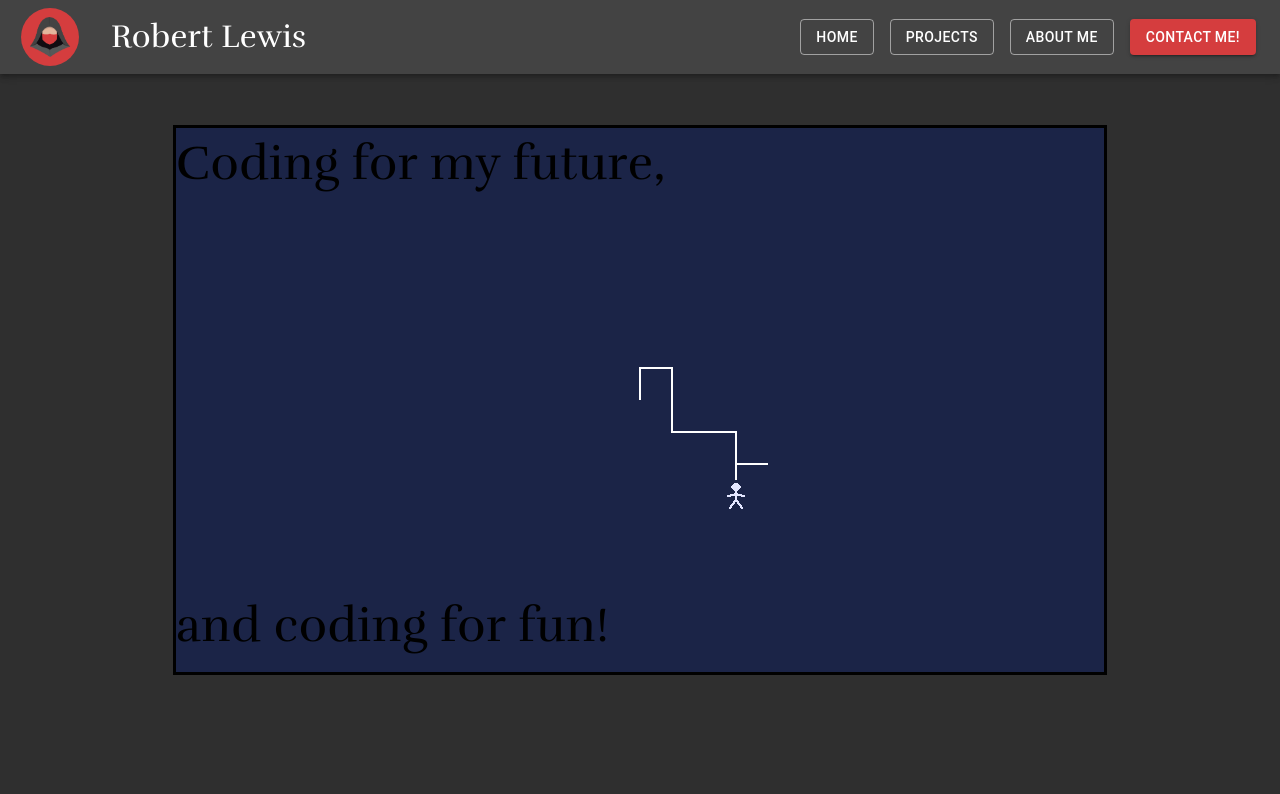
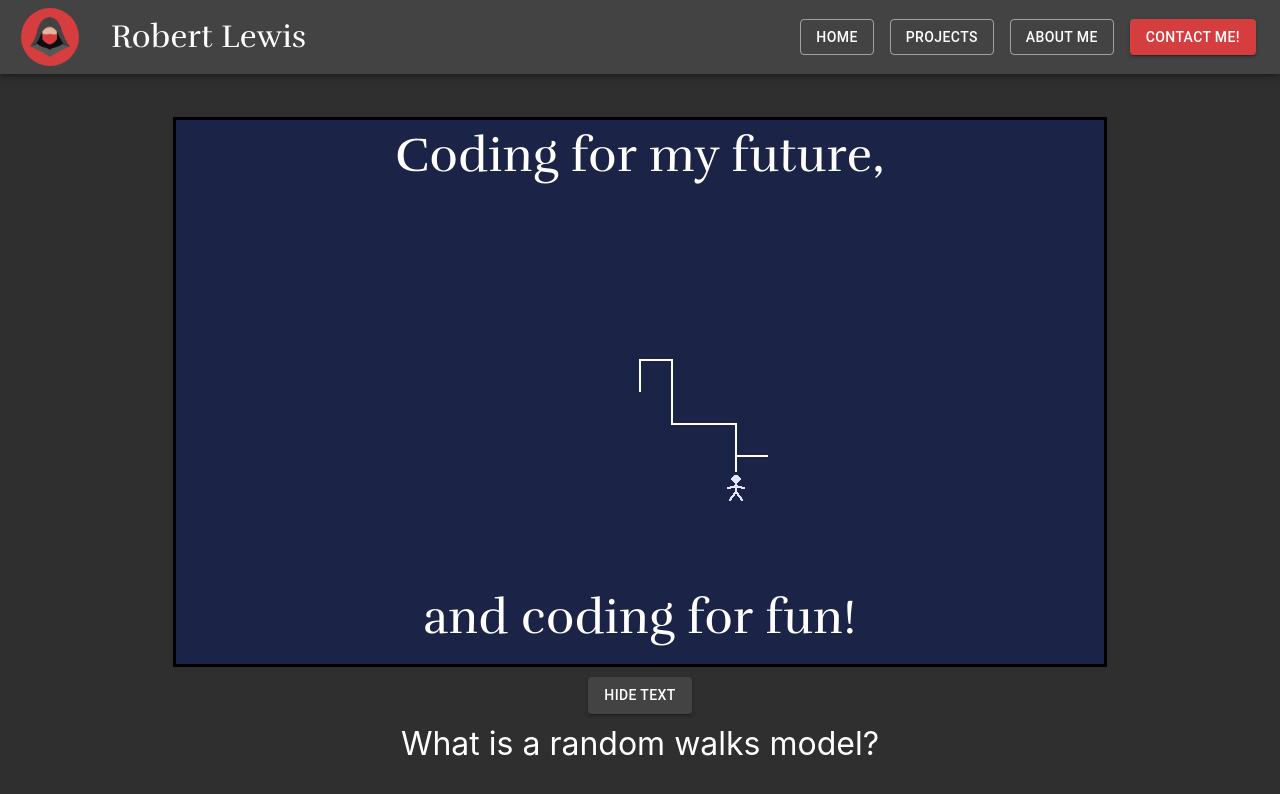
Before and after one commit to Robbysim37/portfolioWebsite, a React (Create React App) app in the folder portfolio-website/: page / in a window 1280 px wide. Shown: the top 794 px of the page. Built offline with nearby package versions, Linux system fonts and the light colour scheme.

Commit message:
finished home text

```diff
--- a/portfolio-website/src/App.js
+++ b/portfolio-website/src/App.js
@@ -6,6 +6,9 @@ import {createTheme,ThemeProvider,Box,Typography} from "@mui/material"
 
 const theme = createTheme({
   palette: {
+    text: {
+      white: "white"
+    },
     secondary: {
       main: "#d53d3e",
       light: "#dd6465",
@@ -29,8 +32,8 @@ function App() {
     <ThemeProvider theme={theme}>
     <div className="App">
       <NavBar></NavBar>
-      <Box sx={{position:"absolute",width:"100vw",height:"100vh",backgroundColor:"primary.dark"}}>
-      <PixelContainer sx={{backgroundColor:"primary.dark"}}></PixelContainer>
+      <Box sx={{width:"100vw",height:"100vh",backgroundColor:"primary.dark"}}>
+      <PixelContainer></PixelContainer>
       </Box>
     </div>
     </ThemeProvider>
--- a/portfolio-website/src/components/navbar/Navbar.js
+++ b/portfolio-website/src/components/navbar/Navbar.js
@@ -11,7 +11,7 @@ const Navbar = (props) => {
 
 
 return (
-<AppBar position="absolute">
+<AppBar>
     <Toolbar>
         <IconButton size="small"
         edge="start"
--- /dev/null
+++ b/portfolio-website/src/components/pixelGrid/IntroText.js
@@ -0,0 +1,28 @@
+import { Typography } from "@mui/material"
+
+
+const IntroText = () => {
+    return(
+    <><Typography
+        sx={{position:"absolute",
+            zIndex:"1",
+            color: "white",
+            fontFamily:"'Rufina', serif",
+            fontSize:"3rem"}}>
+                Coding for my future,
+        </Typography>
+        <Typography
+        sx={{position:"absolute",
+            zIndex:"1",
+            fontFamily:"'Rufina', serif",
+            fontSize:"3rem",
+            color: "white",
+            justifySelf:"baseline",
+            alignSelf:"flex-end",
+            marginBottom:"10px"}}>
+                and coding for fun!
+        </Typography></>)
+
+}
+
+export default IntroText
--- a/portfolio-website/src/components/pixelGrid/PixelContainer.js
+++ b/portfolio-website/src/components/pixelGrid/PixelContainer.js
@@ -1,5 +1,6 @@
-import {Stack,Box,Typography} from "@mui/material"
+import {Stack,Box,Button,Link} from "@mui/material"
 import {useState,useEffect} from "react"
+import IntroText from "./IntroText"
 
 const PixelContainer = () => {
  const IMG_SIZE = 32
@@ -25,14 +26,14 @@ const PixelContainer = () => {
  const [gridHeight, setGridHeight] = useState(grid[grid.length - 1].length)
  const [gridWidth, setGridWidth] = useState(grid.length)
  const [drawGuy, setDrawGuy] = useState({x: Math.floor(gridWidth / 2),y: Math.floor(gridHeight / 2)})
+ const [showText, setShowText] = useState(true)
 
  const HALF_SECOND_MS = 500
 
  const renderGuy = (dir) => {
-    console.log(`x:${drawGuy.x},y:${drawGuy.y}`)
     if(drawGuy.x < 1 || drawGuy.y < 1 || drawGuy.x === gridWidth - 1|| drawGuy.y === gridHeight -1)
     {
-        setDrawGuy({x: Math.ceil(gridWidth / 2),y: Math.ceil(gridHeight / 2)})
+        setDrawGuy({x: Math.floor(gridWidth / 2),y: Math.floor(gridHeight / 2)})
         setGrid(initializeGrid())
     }else{
         const newGrid = [...grid];
@@ -61,11 +62,7 @@ const PixelContainer = () => {
             break
         default:
             break
-        setGrid(newGrid)
-    }
-    }
-
- }
+    }}}
 
  useEffect(() => {
     const interval = setInterval(() => {
@@ -76,32 +73,16 @@ const PixelContainer = () => {
 }, [renderGuy])
 
     return (
-
         <Box sx={{
             width:"100%",
             height: "100%",
             display:"flex",
+            flexDirection:"column",
             justifyContent:"center",
             alignItems:"center"}}>
-            <Box sx={{border:".2rem black solid"}}>
-                <Stack direction={"row"}>
-                <Typography
-                sx={{position:"absolute",
-                    zIndex:"1",
-                    fontFamily:"'Rufina', serif",
-                    fontSize:"3rem"}}>
-                        Coding for my future,
-                </Typography>
-                <Typography
-                sx={{position:"absolute",
-                    zIndex:"1",
-                    fontFamily:"'Rufina', serif",
-                    fontSize:"3rem",
-                    justifySelf:"center",
-                    alignSelf:"flex-end",
-                    marginBottom:"10px"}}>
-                        and coding for fun!
-                </Typography>
+            <Box sx={{border:".2rem black solid",marginTop:"5rem"}}>
+                <Stack direction={"row"} sx={{display:"flex",justifyContent:"center"}}>
+                {showText && <IntroText></IntroText>}
                     {grid.map((col,colIndex) => {
                         return (
                             <Stack direction={"column"}>
@@ -137,7 +118,21 @@ const PixelContainer = () => {
                         )
                     })}
                 </Stack>
+
             </Box>
+            <Button
+            sx={{margin:"10px"}}
+            variant="contained"
+            onClick={() => setShowText(!showText)}>
+                {showText ? "Hide Text" : "Show Text"}
+            </Button>
+            <Link
+            sx={{color:"white",fontSize:"2rem"}}
+            target="_blank"
+            underline="hover"
+            href="https://en.wikipedia.org/wiki/Random_walk">
+                What is a random walks model?
+            </Link>
         </Box>
     )
 }
```
